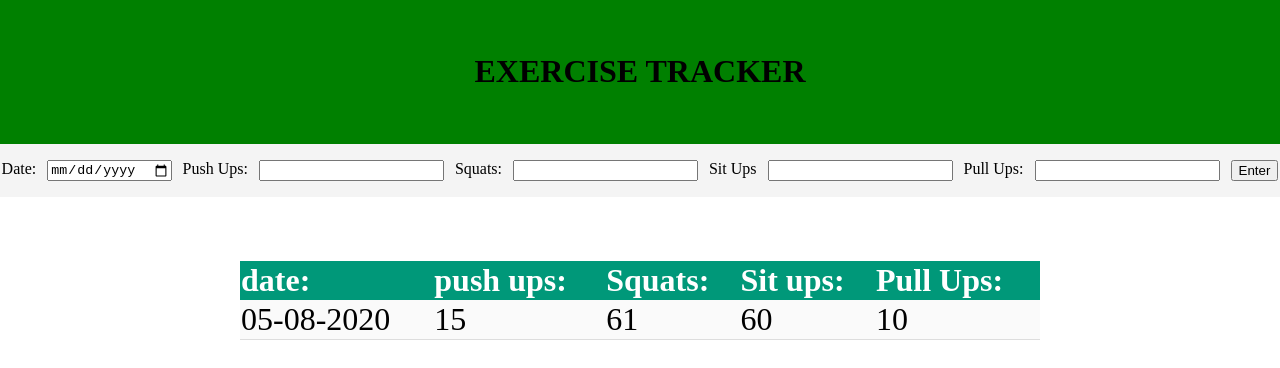
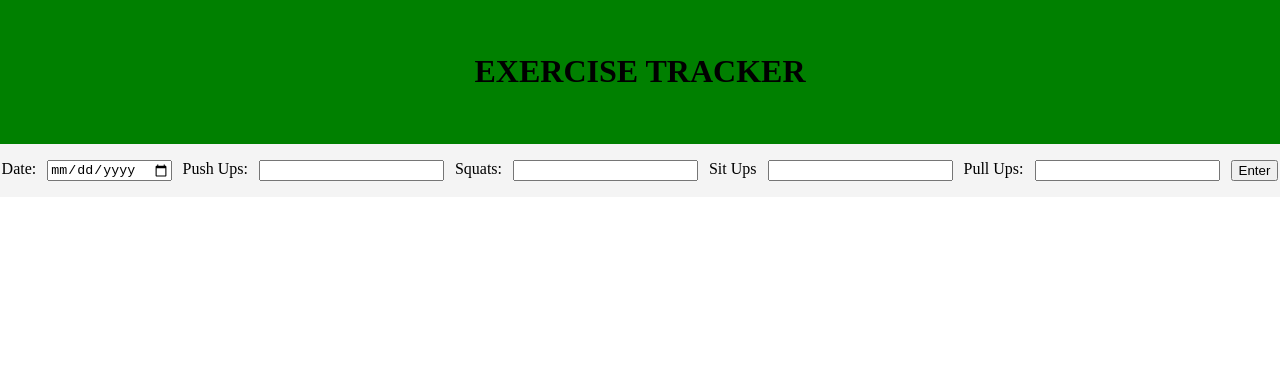
Before and after one commit to dariuskhayyam/exerciseTracker, a React (Create React App) app: page / in a window 1280 px wide. Shown: the top 368 px of the page. Built offline with nearby package versions, Linux system fonts and the light colour scheme.

Commit message:
added "add table" functionality

```diff
--- a/src/App.jsx
+++ b/src/App.jsx
@@ -3,14 +3,55 @@ import "./components/Styles.css"
 import Header from "./components/Header"
 import Form from "./components/Form"
 import Content from "./components/Content"
+import data from "./components/tableData"
 
 class App extends React.Component{
+
+    constructor(){
+        // eslint-disable-next-line
+        let {date, pushUps, squats, sitUps, pullUps} = data
+
+        super()
+        this.state = {
+            workouts: [
+
+            ]
+        }
+    }
+
+    loadData = (data) => {
+
+        console.log(data)
+
+        let {date, pushUps, squats, sitUps, pullUps} = data
+
+        let newWorkout = {
+            date,
+            pushUps,
+            squats,
+            sitUps,
+            pullUps
+        }
+
+        let arr = this.state.workouts
+
+        for(let i = arr.length; i > 0; i--){
+            arr[i] = arr[i - 1]
+        }
+
+        arr[0] = newWorkout
+
+        this.setState({
+            workouts: arr
+        })
+    }
+
     render(){
         return(
             <div>
                 <Header />
-                <Form />
-                <Content />
+                <Form loadData={this.loadData}/>
+                <Content data={this.state.workouts}/>
             </div>
         )
     }
--- a/src/components/Content.jsx
+++ b/src/components/Content.jsx
@@ -2,10 +2,22 @@ import React from "react"
 import Table from "./Table"
 
 class Content extends React.Component{
+
     render(){
+
+        let content = this.props.data.map(current => <Table
+                    date = {current.date}
+                    pushUps = {current.pushUps}
+                    squats =  {current.squats}
+                    sitUps =  {current.sitUps}
+                    pullUps =  {current.pullUps}
+                    />
+
+        )
+
         return(
             <div className="container">
-                <Table />
+                {content}
             </div>
         )
     }
--- a/src/components/Form.jsx
+++ b/src/components/Form.jsx
@@ -1,24 +1,86 @@
 import React from "react"
 
 class Form extends React.Component{
+
+    constructor(){
+        super()
+        this.state = {
+            date: "",
+            pushUps: "",
+            squats : "",
+            sitUps : "",
+            pullUps : ""
+        }
+    }
+
+    dateHandler = (event) => {
+        let {value} = event.target
+        this.setState({
+            date: value
+        })
+    }
+
+    pushUpsHandler = (event) => {
+        let {value} = event.target
+        this.setState({
+            pushUps: value
+        })
+    }
+
+    squatsHandler = (event) => {
+        let {value} = event.target
+        this.setState({
+            squats: value
+        })
+    }
+
+    sitUpsHandler = (event) => {
+        let {value} = event.target
+        this.setState({
+            sitUps: value
+        })
+    }
+
+    pullUpsHandler = (event) => {
+        let {value} = event.target
+        this.setState({
+            pullUps: value
+        })
+    }
+
+    submitHandler = (e) => {
+        e.preventDefault()
+        // let {date, pushUps, squats, sitUps, pullUps} = this.state
+        console.log(this.state)
+        this.props.loadData(this.state)
+        this.setState({
+            date: "",
+            pushUps: "",
+            squats : "",
+            sitUps : "",
+            pullUps : ""
+        })
+    }
+
     render(){
+
         return(
-            <form>
+            <form onSubmit={this.submitHandler}>
 
                 <label>Date:</label>
-                <input type="date"/>
+                <input type="date" onChange={this.dateHandler}/>
 
                 <label>Push Ups:</label>
-                <input type="text"/>
+                <input type="text" onChange={this.pushUpsHandler} value={this.state.pushUps}/>
 
                 <label>Squats:</label>
-                <input type="text"/>
+                <input type="text" onChange={this.squatsHandler} value={this.state.squats}/>
 
                 <label>Sit Ups</label>
-                <input type="text"/>
+                <input type="text" onChange={this.sitUpsHandler} value={this.state.sitUps}/>
 
                 <label>Pull Ups:</label>
-                <input type="text"/>
+                <input type="text" onChange={this.pullUpsHandler} value={this.state.pullUps}/>
 
 
                 <button>Enter</button>
--- a/src/components/Styles.css
+++ b/src/components/Styles.css
@@ -20,7 +20,7 @@ form{
 
 .contentTable{
     border-collapse: collapse;
-    margin: 2em;
+    margin: 1em;
     font-size: 2em;
     min-width: 800px;
 }
@@ -44,4 +44,8 @@ form{
 .container{
     display: flex;
     justify-content: center;
+    align-items: center;
+    justify-self: center;
+    width: 800;
+    flex-wrap: wrap;
 }
--- a/src/components/Table.jsx
+++ b/src/components/Table.jsx
@@ -2,6 +2,9 @@ import React from "react"
 
 class Table extends React.Component{
     render(){
+
+        let {pushUps, squats, sitUps, pullUps, date} = this.props
+
         return(
             <div>
                 <table className="contentTable">
@@ -16,14 +19,16 @@ class Table extends React.Component{
                     </thead>
                     <tbody>
                         <tr>
-                            <td>05-08-2020</td>
-                            <td>15</td>
-                            <td>61</td>
-                            <td>60</td>
-                            <td>10</td>
+                            <td>{date}</td>
+                            <td>{pushUps}</td>
+                            <td>{squats}</td>
+                            <td>{sitUps}</td>
+                            <td>{pullUps}</td>
                         </tr>
                     </tbody>
+                    <br />
                 </table>
+
             </div>
         )
     }
--- /dev/null
+++ b/src/components/tableData.js
@@ -0,0 +1,5 @@
+let data = [
+
+]
+
+export default data
```
